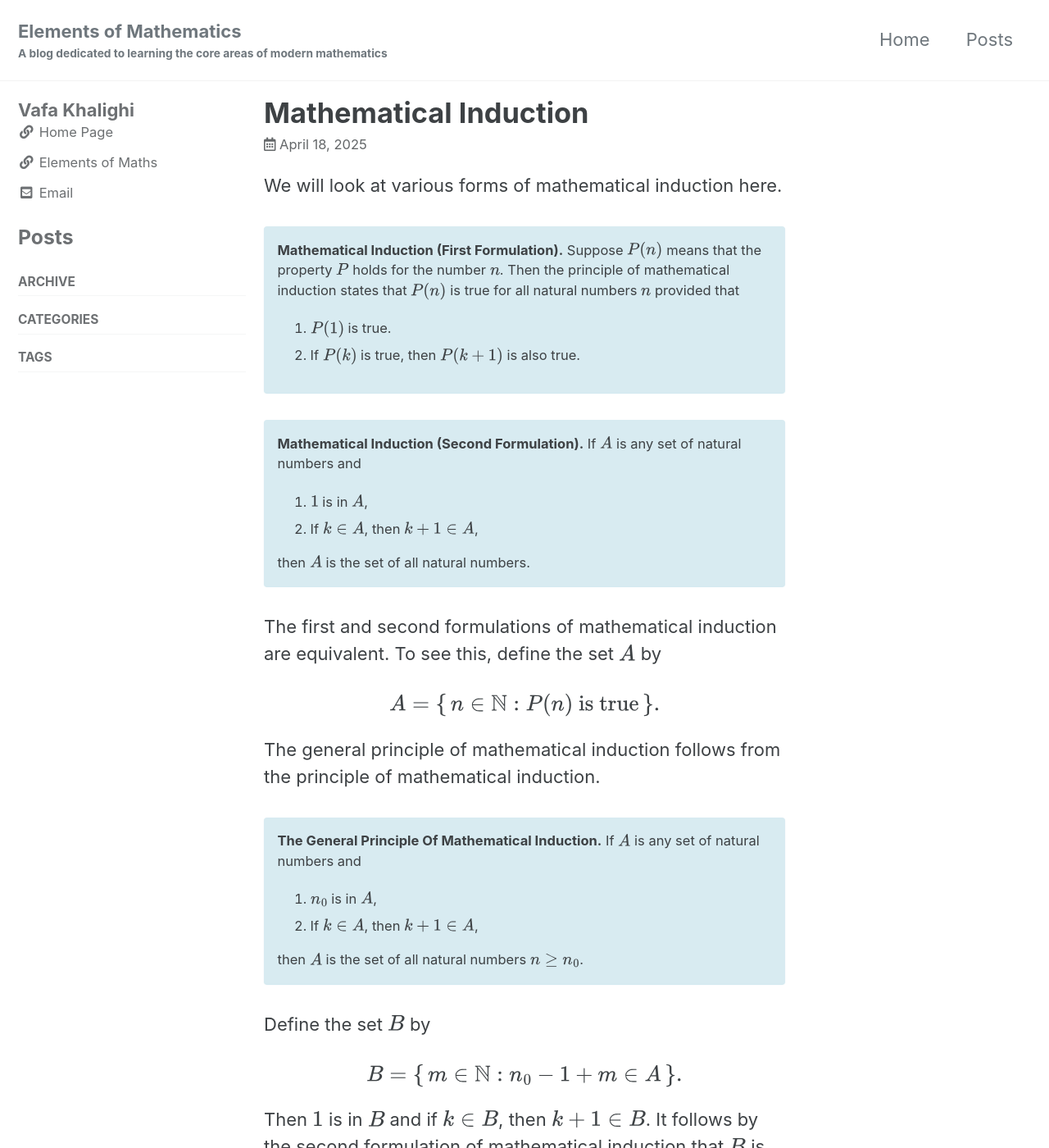
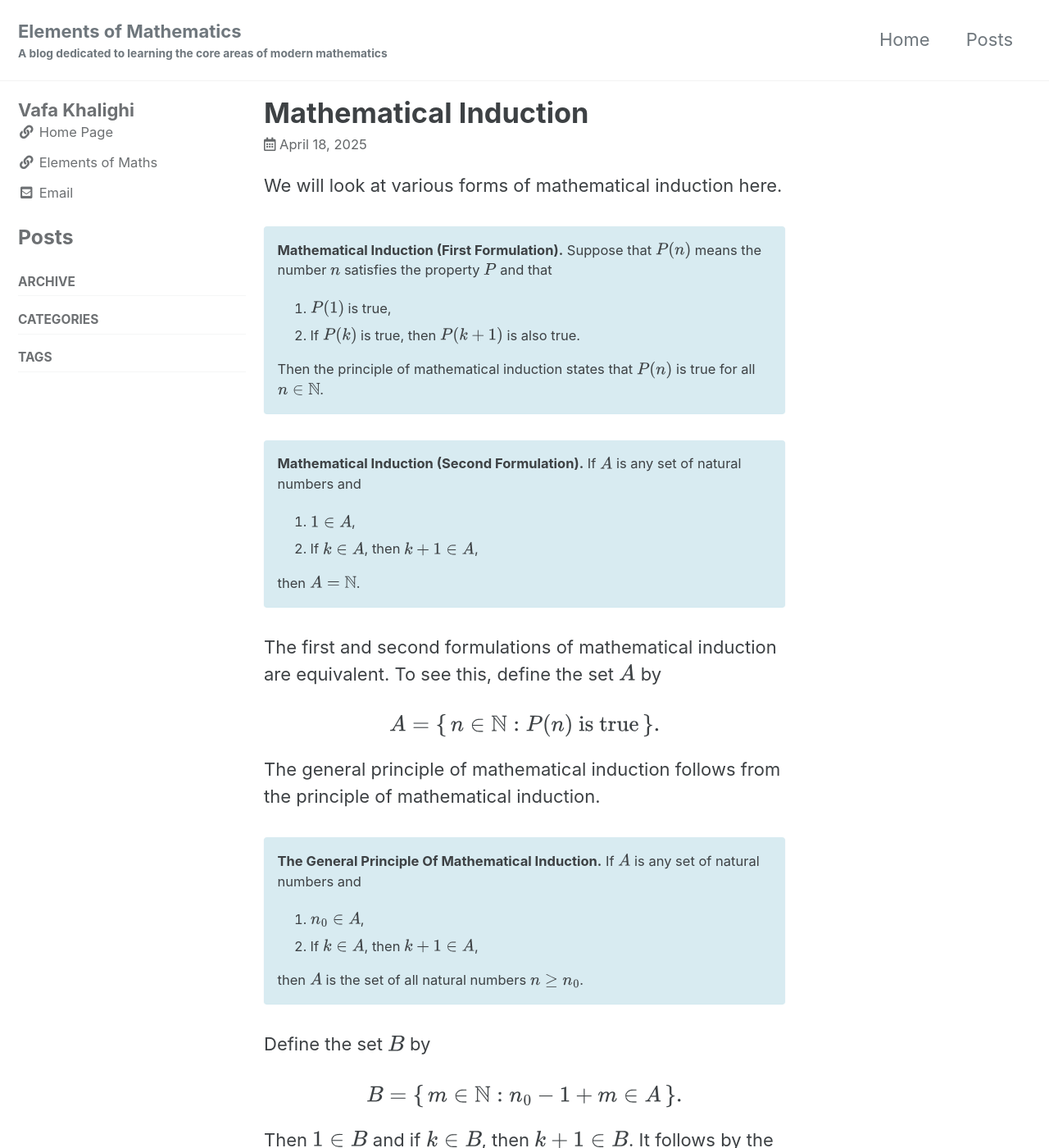
Before and after one commit to vkhalighi/math, a Jekyll site: the page built from _posts/2025-04-18-mathematical-induction.md, in a window 1280 px wide and 1400 px high. Shown: the whole window at 82% size. Built offline with Jekyll 4.4.1, drawn with Linux system fonts in a browser that asks for light colours; cached includes are drawn as plain includes; some of the changed text lies outside the part shown.

Commit message:
Update 2025-04-18-mathematical-induction.md

```diff
--- a/_posts/2025-04-18-mathematical-induction.md
+++ b/_posts/2025-04-18-mathematical-induction.md
@@ -14,12 +14,14 @@ We will look at various forms of mathematical induction here.
 
 {% capture notice-2 %}
 **Mathematical Induction (First Formulation).**
-Suppose $P(n)$ means that the property $P$ holds for the number
-$n$. Then the principle of mathematical induction states that $P(n)$
-is true for all natural numbers $n$ provided that
+Suppose that $P(n)$ means the number $n$ satisfies the property
+$P$ and that
 
-1. $P(1)$ is true.
+1. $P(1)$ is true,
 2. If $P(k)$ is true, then $P(k+1)$ is also true.
+
+Then the principle of mathematical induction states that $P(n)$
+is true for all $n\in\mathbb{N}$.
 {% endcapture %}
 
 <div class="notice--info">{{ notice-2 | markdownify }}</div>
@@ -28,10 +30,10 @@ is true for all natural numbers $n$ provided that
 **Mathematical Induction (Second Formulation).**
 If $A$ is any set of natural numbers and
 
-1. $1$ is in $A$,
+1. $1\in A$,
 2. If $k\in A$, then $k+1\in A$,
 
-then $A$ is the set of all natural numbers.
+then $A=\mathbb{N}$.
 {% endcapture %}
 
 <div class="notice--info">{{ notice-2 | markdownify }}</div>
@@ -47,7 +49,7 @@ principle of mathematical induction.
 **The General Principle Of Mathematical Induction.**
 If $A$ is any set of natural numbers and
 
-1. $n_0$ is in $A$,
+1. $n_0\in A$,
 2. If $k\in A$, then $k+1\in A$,
 
 then $A$ is the set of all natural numbers $n\geq n_0$.
@@ -59,9 +61,9 @@ Define the set $B$ by
 
 $$B=\{\,m\in\mathbb{N}:n_0-1+m\in A\,\}.$$
 
-Then $1$ is in $B$ and if $k\in B$, then $k+1\in B$. It follows by the
-second formulation of mathematical induction that $B$ is
-the set of all natural numbers and consequently, $A$ is the set of all
+Then $1\in B$ and if $k\in B$, then $k+1\in B$. It follows by the
+second formulation of mathematical induction that $B=\mathbb{N}$
+and consequently, $A$ is the set of all
 natural numbers $n\geq n_0$.
 
 **The Well-ordering Principle.** If $A$ is a nonempty set of natural
@@ -109,7 +111,7 @@ If $A$ is any set of natural numbers and
 1. $1$ is in $A$,
 2. If $1,\ldots,k\in A$, then $k+1\in A$,
 
-then $A$ is the set of all natural numbers.
+then $A=\mathbb{N}$.
 {% endcapture %}
 
 <div class="notice--info">{{ notice-2 | markdownify }}</div>
```
